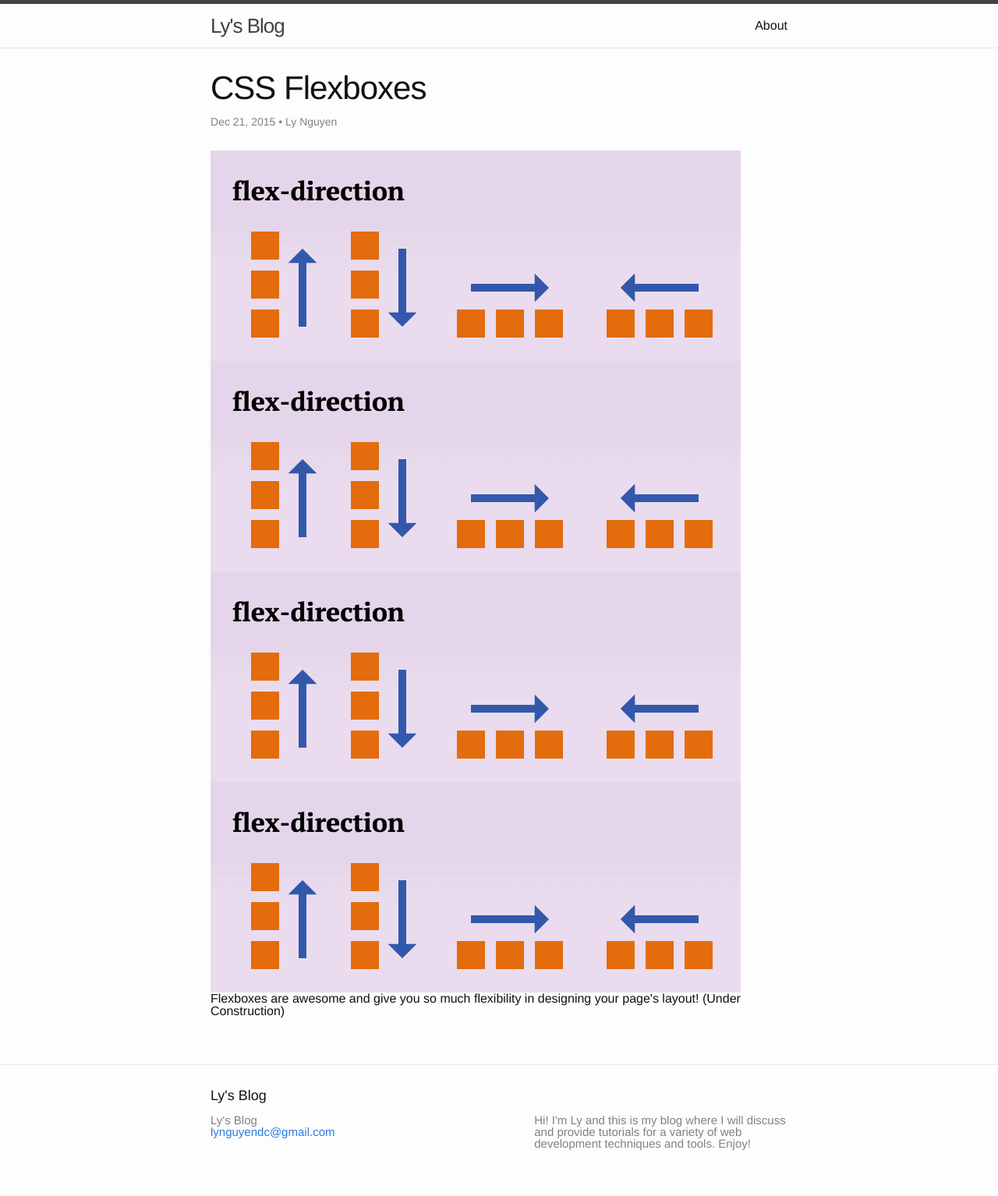
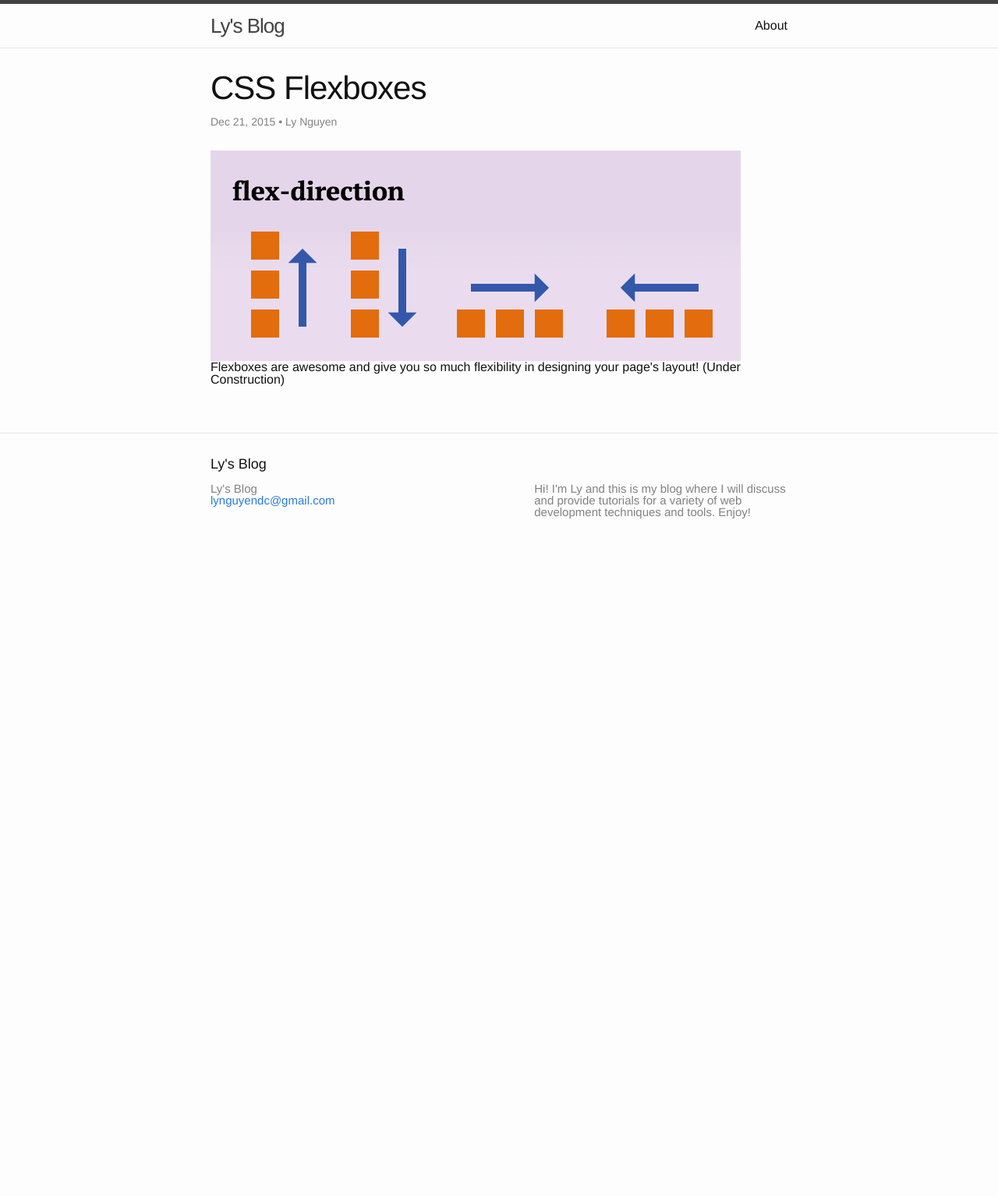
Before and after one commit to Ly900/Blog, a Jekyll site: the page built from _posts/2015-12-22-css-flexboxes.html, in a window 1280 px wide. Shown: the whole page at 78% size. Built offline with Jekyll 4.4.1, drawn with Linux system fonts in a browser that asks for light colours; after the commit the page ends 900 px from its top, so only the background shows below that.

Commit message:
comment out url in config and chnage img src in post.html

```diff
--- a/_config.yml
+++ b/_config.yml
@@ -10,7 +10,7 @@ title: Ly's Blog
 email: lynguyendc@gmail.com
 description: Hi! I'm Ly and this is my blog where I will discuss and provide tutorials for a variety of web development techniques and tools. Enjoy!
 baseurl: "/blog" # the subpath of your site, e.g. /blog
-url: "http://Ly900.github.io" # the base hostname & protocol for your site
+# url: "http://Ly900.github.io" # the base hostname & protocol for your site
 
 # Build settings
 markdown: kramdown
--- a/_layouts/post.html
+++ b/_layouts/post.html
@@ -9,9 +9,9 @@ layout: default
   </header>
 
   {% if page.image %}
-  <img src="images/{{ page.image }}"/>
+  <!-- <img src="images/{{ page.image }}"/>
   <img src="/images/{{ page.image }}"/>
-  <img src="{{ site.url }}/images/{{ page.image }}"/>
+  <img src="{{ site.url }}/images/{{ page.image }}"/> -->
   <img src="{{ site.baseurl }}/images/{{ page.image }}"/>
   {% endif %}
   <div class="post-content" itemprop="articleBody">
```
